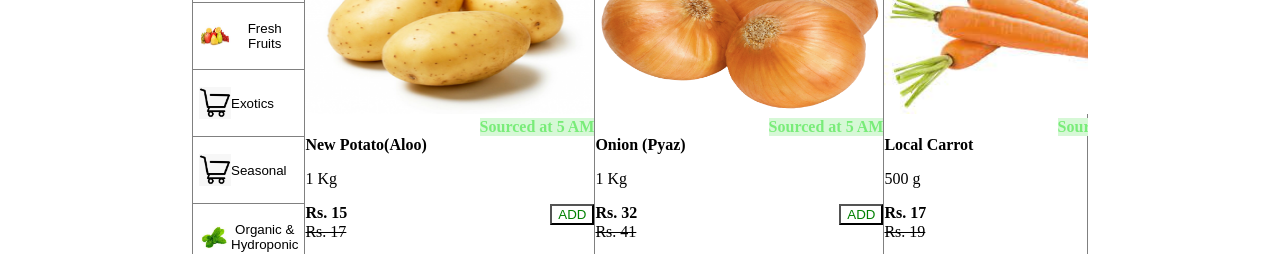
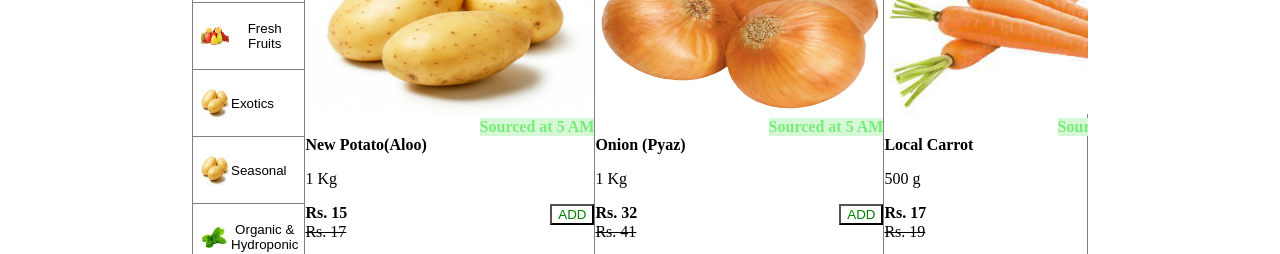
Before and after one commit to malhaar-thakore/Blinkit-project-, a plain HTML site: page index.html in a window 1280 px wide. Shown: the part 228-482 px from the top of the page. Drawn offline with Linux system fonts and the light colour scheme.

Commit message:
Sidebar made using js

```diff
--- a/index.html
+++ b/index.html
@@ -64,7 +64,7 @@
                 <section class="main-content">
                     <div class="main-content-details">
                         <div class="sidebar">
-                            <button class="sidebar-button">
+                            <!-- <button class="sidebar-button">
                                 <img class="sidebar-image" src="images/potato-img.png">
                                 <p class="sidebar-text">All</p>
                             </button>
@@ -91,7 +91,7 @@
                             <button class="sidebar-button">
                                 <img class="sidebar-image" src="images/freshly-cut-sprouts.webp">
                                 <p class="sidebar-text">Freshly Cut & Sprouts</p>
-                            </button>
+                            </button> -->
                         </div>
 
                         <div class="center-bar">
@@ -380,6 +380,7 @@
             <p>Bla Bla Bla Bla</p>
         </div> -->
 
+        <script src="javascript/myscripts.js"></script>
     </body>
 
 </html>
--- /dev/null
+++ b/javascript/myscripts.js
@@ -0,0 +1,60 @@
+const sidebar = document.getElementsByClassName('sidebar')[0];
+
+const sidebarContent = [
+    {
+        categoryImage: 'images/potato-img.png',
+        categoryText:  'All'
+    },
+
+    {
+        categoryImage: 'images/potato-img.png',
+        categoryText:  'Fresh Vegetables'
+    },
+
+    {
+        categoryImage: 'images/fresh-fruits.jpeg',
+        categoryText:  'Fresh Fruits'
+    },
+
+    {
+        categoryImage: 'images/potato-img.png',
+        categoryText:  'Exotics'
+    },
+
+    {
+        categoryImage: 'images/potato-img.png',
+        categoryText:  'Seasonal'
+    },
+
+    {
+        categoryImage: 'images/organic-hydroponic.jpeg',
+        categoryText:  'Organic & Hydroponic'
+    },
+
+    {
+        categoryImage: 'images/freshly-cut-sprouts.webp',
+        categoryText:  'Freshly Cut & Sprouts'
+    },
+]
+
+sidebarContent.forEach(({ categoryImage, categoryText }) => {
+   const categoryButton = document.createElement('button');
+   categoryButton.className = 'sidebar-button';
+
+   const appendingImage = document.createElement('img');
+   const appendingText = document.createElement('p');
+
+   appendingImage.className = 'sidebar-image';
+   appendingText.className = 'sidebar-text';
+
+   appendingImage.src = categoryImage;
+   appendingText.innerHTML = categoryText;
+
+   categoryButton.append(appendingImage, appendingText);
+   sidebar.append(categoryButton);
+});
+
+// 1. Was appending the [{}] (Array of objects) to HTML Element
+// 2. classname is wrong, its className
+
+// 3. Think about why className is used instead of class?
```
